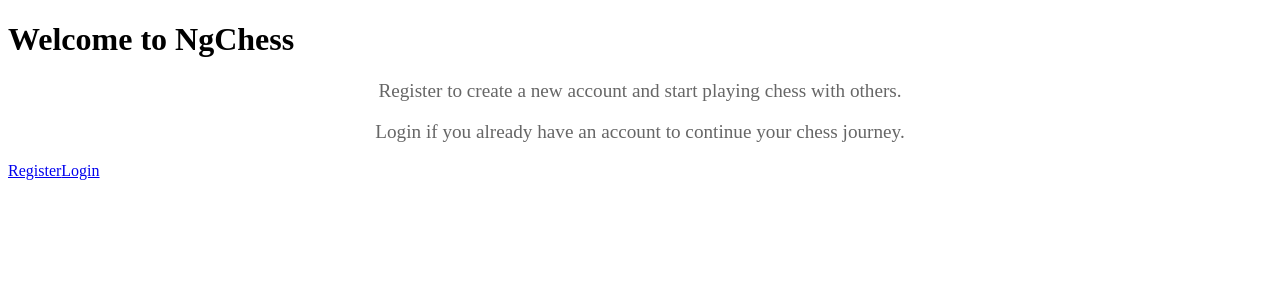
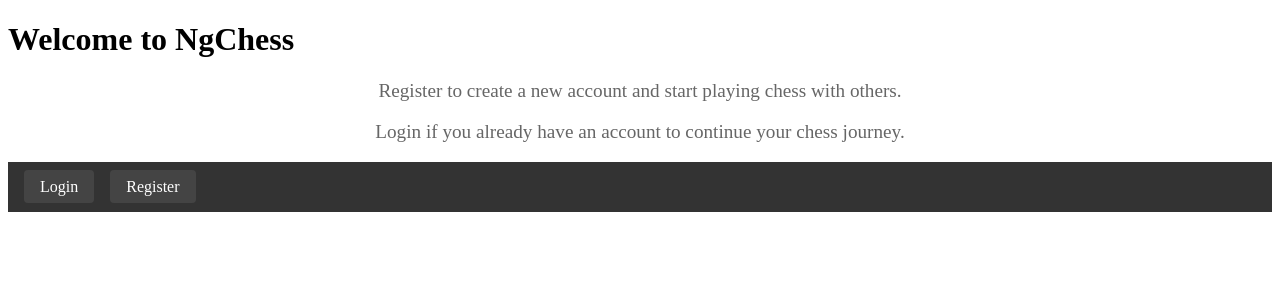
Before and after one commit to shaiscytale/ngchess, an Angular app in the folder ngchess-app/: page / in a window 1280 px wide. Shown: the top 300 px of the page. Built offline with nearby package versions, Linux system fonts and the light colour scheme.

Commit message:
more style for navbar

```diff
--- a/ngchess-app/src/app/navbar/navbar.component.html
+++ b/ngchess-app/src/app/navbar/navbar.component.html
@@ -1,12 +1,16 @@
-<nav>
-  <div *ngIf="!player">
-    <a *ngIf="!isRegisterPage()" class="button nav-link" routerLink="/register">Register</a>
-    <a *ngIf="!isLoginPage()" class="button nav-link" routerLink="/login">Login</a>
-  </div>
-  <div *ngIf="player">
-    <!-- <li *ngIf="!player"><a routerLink="/login">Login</a></li>
-    <li *ngIf="!player"><a routerLink="/register">Register</a></li> -->
+<nav class="navbar">
+  <ul class="navbar-list">
+    <li class="navbar-item" *ngIf="!player">
+      <a routerLink="/login" class="navbar-link">Login</a>
+    </li>
+    <li class="navbar-item" *ngIf="!player">
+      <a routerLink="/register" class="navbar-link">Register</a>
+    </li>
+    <li class="navbar-item" *ngIf="player" class="navbar-user-info">
       <app-user-info [player]="player"></app-user-info>
-      <button (click)="logout()">Logout</button>
-  </div>
+    </li>
+    <li class="navbar-item" *ngIf="player">
+      <a type="button" (click)="logout()" class="navbar-link">Logout</a>
+    </li>
+  </ul>
 </nav>
--- a/ngchess-app/src/app/navbar/navbar.component.scss
+++ b/ngchess-app/src/app/navbar/navbar.component.scss
@@ -0,0 +1,56 @@
+.navbar {
+  background-color: #333;
+  padding: 1rem;
+  display: flex;
+  justify-content: space-between;
+  align-items: center;
+  color: white;
+
+  .navbar-list {
+    list-style: none;
+    display: flex;
+    margin: 0;
+    padding: 0;
+
+    .navbar-item {
+      margin-right: 1rem;
+
+      &:last-child {
+        margin-right: 0;
+      }
+
+      .navbar-link {
+        color: white;
+        text-decoration: none;
+        padding: 0.5rem 1rem;
+        border-radius: 4px;
+        transition: background-color 0.3s;
+
+        &:hover {
+          background-color: #555;
+        }
+      }
+
+      .navbar-link {
+        background-color: #444;
+      }
+
+      .navbar-user-info .navbar-link {
+        background-color: #666;
+
+        &:hover {
+          background-color: #444;
+        }
+      }
+    }
+
+    .navbar-user-info {
+      display: flex;
+      align-items: center;
+
+      app-user-info {
+        margin-right: 1rem;
+      }
+    }
+  }
+}
--- a/ngchess-app/src/app/user-info/user-info.component.html
+++ b/ngchess-app/src/app/user-info/user-info.component.html
@@ -1,4 +1,4 @@
-<div *ngIf="player">
-  <span>{{ player!.pseudo }}</span>
-  <span>{{ player!.rating }}</span>
+<div *ngIf="player" class="user-info">
+  <span>{{ player.pseudo }}</span>
+  <span>{{ player.rating }}</span>
 </div>
--- a/ngchess-app/src/app/user-info/user-info.component.scss
+++ b/ngchess-app/src/app/user-info/user-info.component.scss
@@ -0,0 +1,8 @@
+.user-info {
+  display: flex;
+  align-items: center;
+
+  span {
+    margin-right: 0.5rem;
+  }
+}
```
